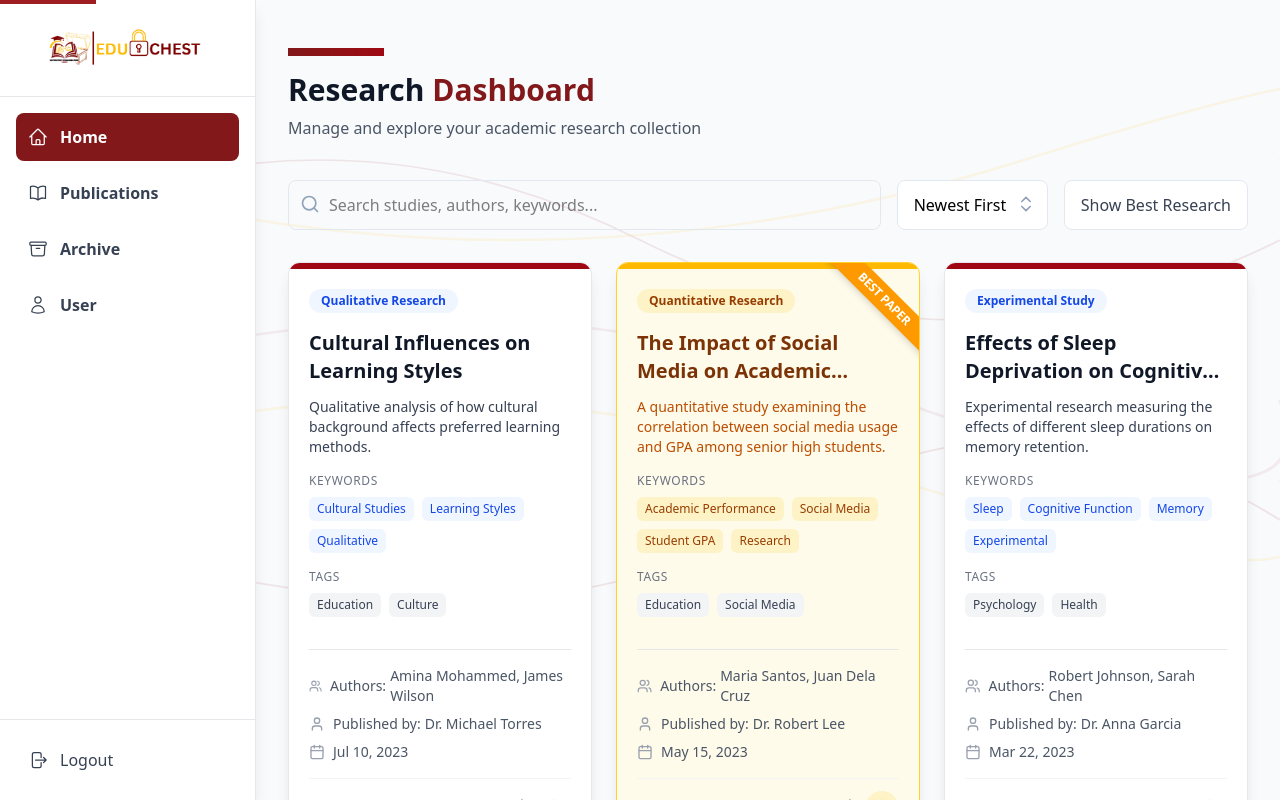
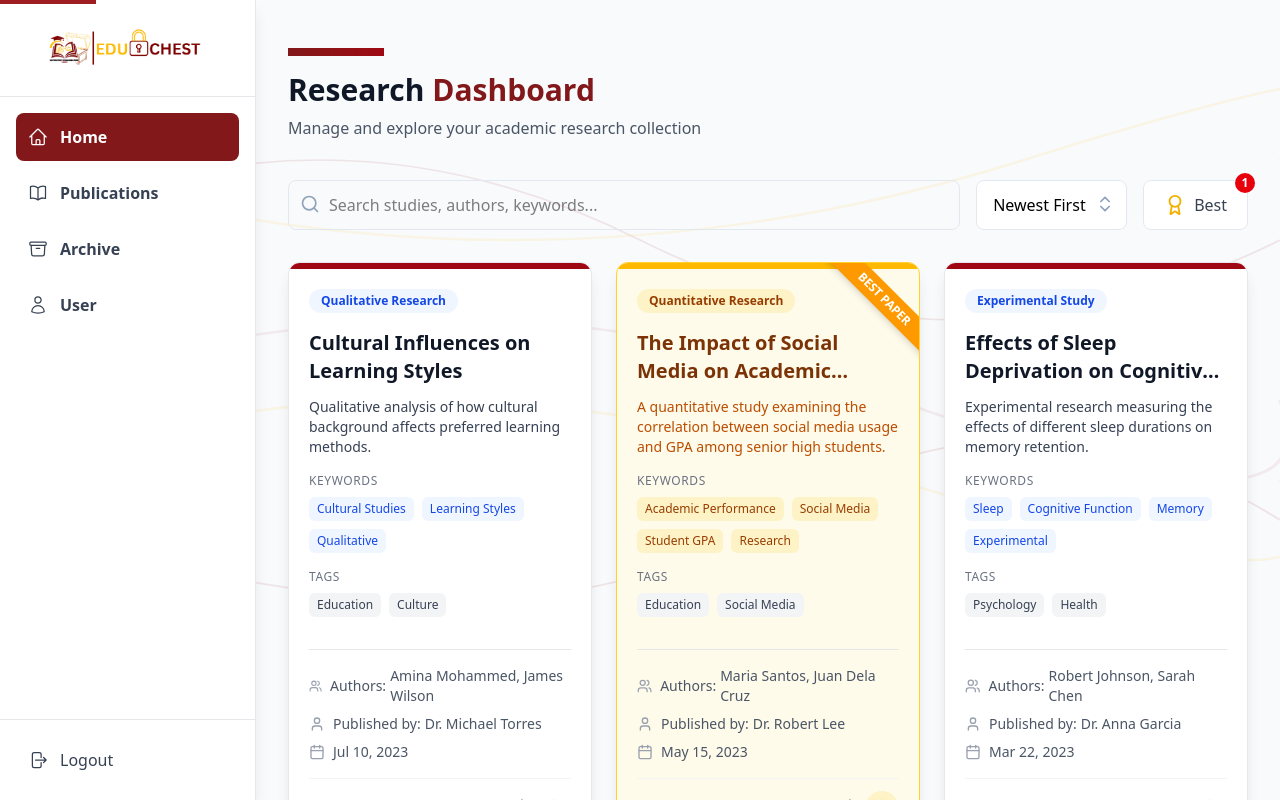
Before and after one commit to mihkuno/RESPOCU, a Next.js app: page /dashboard in a window 1280 px wide. Built offline with nearby package versions, Linux system fonts and the light colour scheme.

Commit message:
ui: enhance dashboard with best papers count badge and improved button styles

```diff
--- a/src/app/dashboard/page.tsx
+++ b/src/app/dashboard/page.tsx
@@ -1,7 +1,7 @@
 "use client";
 
 import React, { useState, useMemo } from 'react';
-import { Search, ChevronsUpDown } from 'lucide-react';
+import { Search, ChevronsUpDown, Award, Filter } from 'lucide-react';
 import StudyCard from '@/app/dashboard/(components)/card';
 import { useRouter } from 'next/navigation';
 
@@ -129,6 +129,9 @@ export default function Dashboard() {
     router.push(`/studies/${studyId}`);
   };
 
+  // Count best papers for the badge
+  const bestPapersCount = studies.filter(study => study.isBestPaper).length;
+
   return (
     <div className="min-h-screen p-4">
       <div className="container mx-auto px-4 py-8">
@@ -169,10 +172,24 @@ export default function Dashboard() {
 
           {isAdmin && (
             <button
-              className={`flex items-center gap-2 px-4 py-3 rounded-lg border transition-all duration-300 ease-in-out ${showBestResearch ? 'bg-red-900 text-white border-red-900' : 'bg-white text-gray-700 border-slate-200'}`}
+              className={`flex items-center justify-center gap-2 px-5 py-3 rounded-lg border transition-all duration-300 ease-in-out relative ${
+                showBestResearch
+                  ? 'bg-red-900 text-white border-red-900 shadow-md hover:bg-red-800'
+                  : 'bg-white text-gray-700 border-slate-200 hover:bg-slate-50 hover:border-slate-300'
+              }`}
               onClick={() => setShowBestResearch(!showBestResearch)}
+              aria-pressed={showBestResearch}
             >
-              {showBestResearch ? 'Show All' : 'Show Best Research'}
+              <Award
+                className={`${showBestResearch ? 'text-yellow-300' : 'text-yellow-500'}`}
+                size={22}
+              />
+              <span>{showBestResearch ? 'All' : 'Best'}</span>
+              {!showBestResearch && bestPapersCount > 0 && (
+                <span className="absolute -top-2 -right-2 bg-red-600 text-white text-xs font-bold rounded-full w-5 h-5 flex items-center justify-center">
+                  {bestPapersCount}
+                </span>
+              )}
             </button>
           )}
         </div>
@@ -210,8 +227,9 @@ export default function Dashboard() {
                 setSearchQuery('');
                 if (showBestResearch) setShowBestResearch(false);
               }}
-              className="px-6 py-3 bg-red-900 text-white rounded-lg hover:bg-red-800 transition-colors"
+              className="px-6 py-3 bg-red-900 text-white rounded-lg hover:bg-red-800 transition-colors flex items-center gap-2"
             >
+              <Filter size={18} />
               Reset Filters
             </button>
           </div>
```
